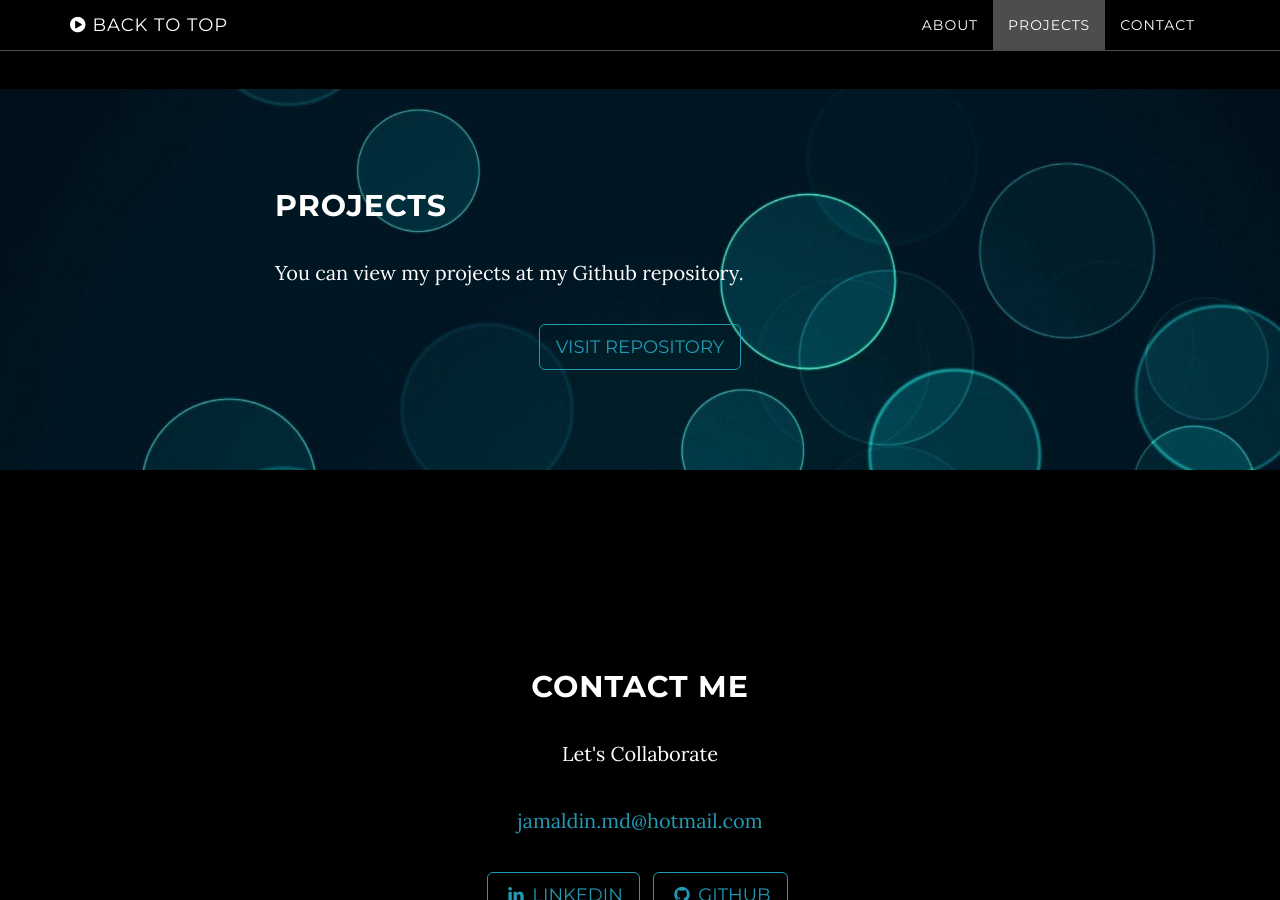
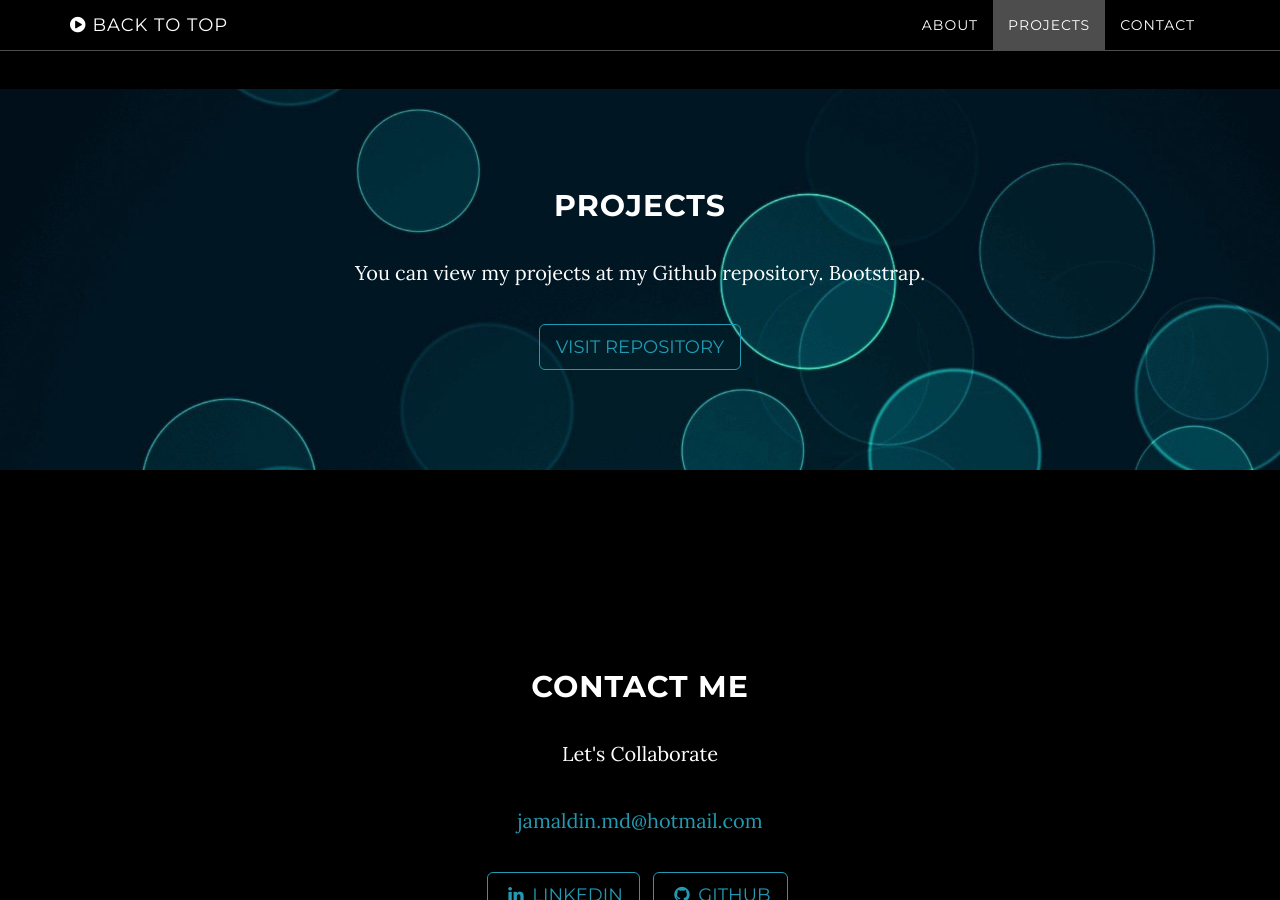
Before and after one commit to Md-Khid/Md-Khid, a Jekyll site: the page built from index.html, in a window 1280 px wide and 900 px high, scrolled down 1858 px. Built offline with Jekyll 4.4.1, drawn with Linux system fonts in a browser that asks for light colours.

Commit message:
Update download.html

```diff
--- a/_includes/download.html
+++ b/_includes/download.html
@@ -1,14 +1,19 @@
 <!-- Download Section -->
-<section id="download" class="content-section text-center">
-    <div class="download-section">
+<html>
+  <head>
+    <meta http-equiv="content-type" content="text/html; charset=windows-1252">
+  </head>
+  <body>
+    <section id="download" class="content-section text-center">
+      <div class="download-section">
         <div class="container">
-            <div class="col-lg-8 col-lg-offset-2" style="text-align: justify;">
-                <h2>Projects</h2>
-                <p> You can view my projects at my Github repository.
-                <div class="text-center">
-                    <a href="https://github.com/Md-Khid/" class="btn btn-default btn-lg">Visit Repository</a>
-                </div>
-            </div>
+          <div class="col-lg-8 col-lg-offset-2">
+            <h2>Projects</h2>
+            <p>You can view my projects at my Github repository.
+              Bootstrap.</p>
+            <a href="http://startbootstrap.com/template-overviews/grayscale/" class="btn btn-default btn-lg">Visit Repository</a> </div>
         </div>
-    </div>
-</section>
+      </div>
+    </section>
+  </body>
+</html>
```
